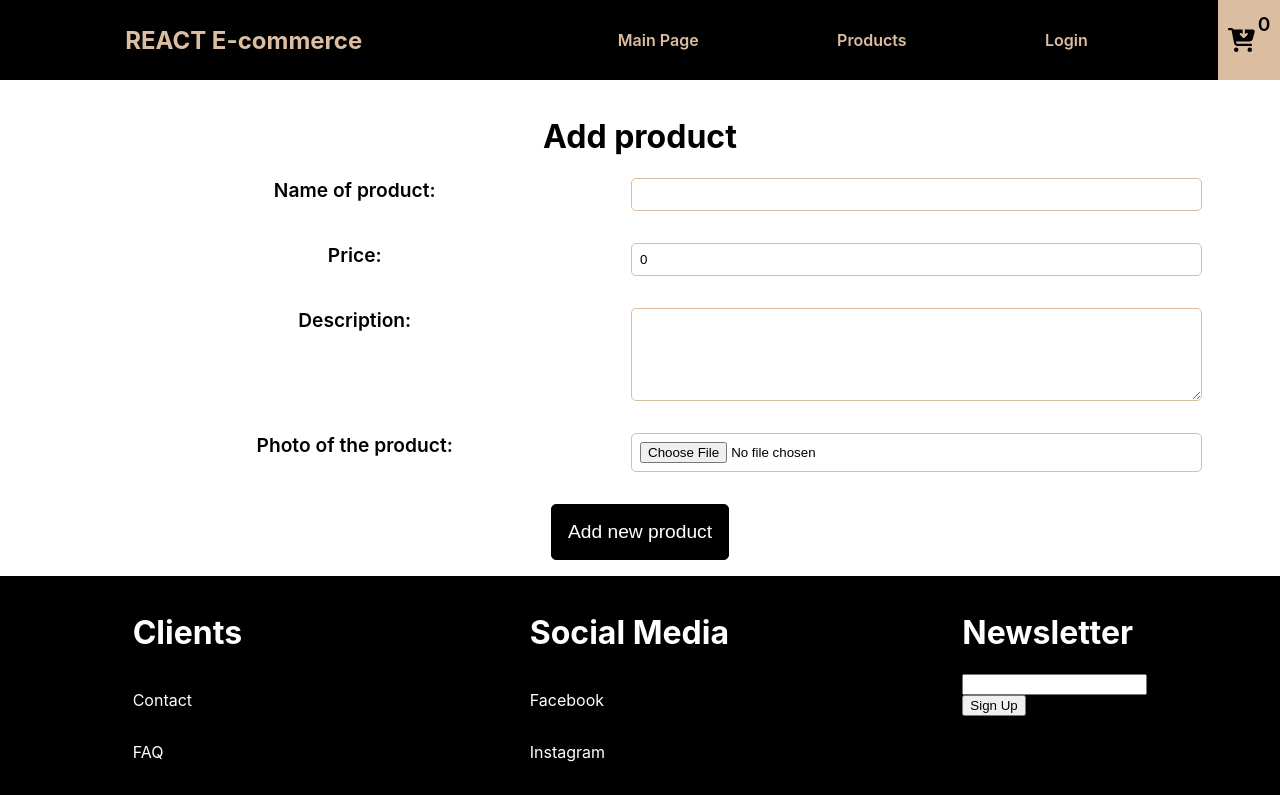
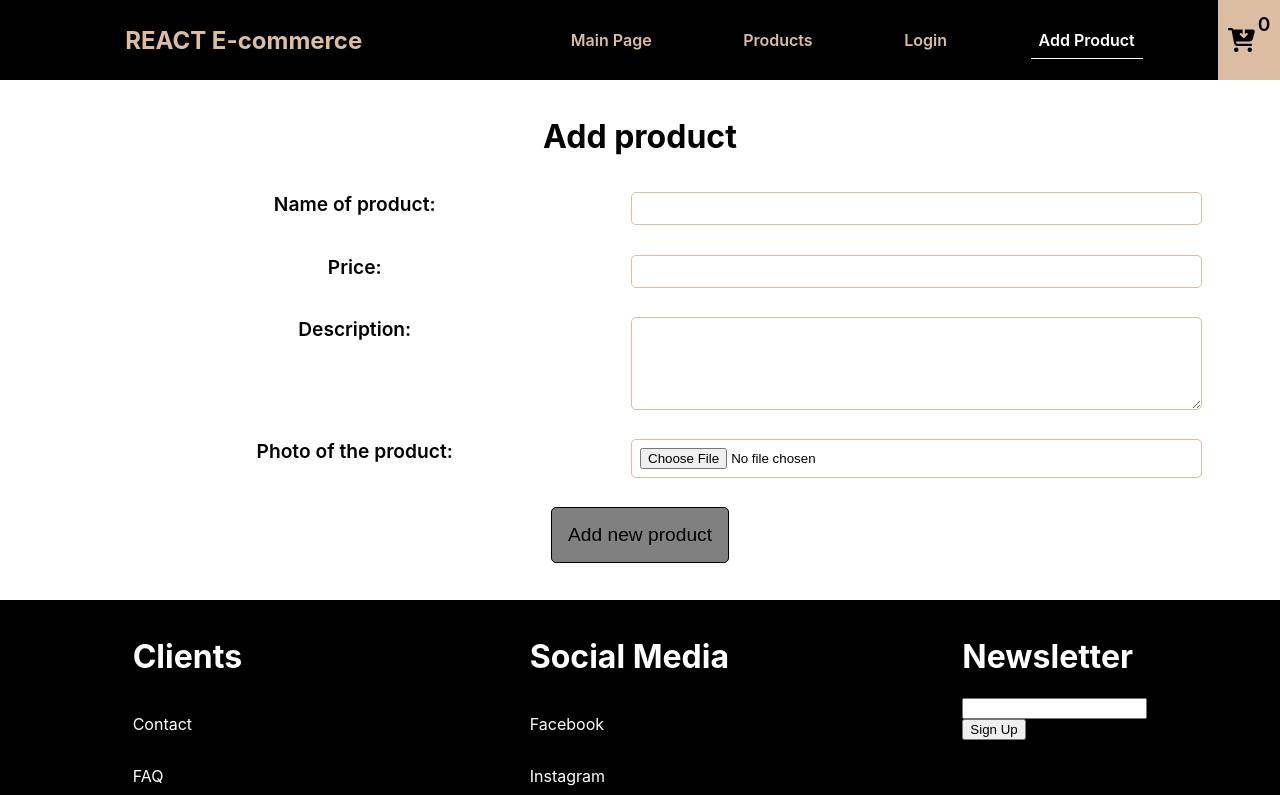
Before and after one commit to master6897/e-commerce, a React (Create React App) app: page /new-product in a window 1280 px wide. Shown: the top 795 px of the page. Built offline with nearby package versions, Linux system fonts and the light colour scheme.

Commit message:
Used custom hooks for http requests (adding new product) and validation (onChange and onBlur).

```diff
--- a/src/components/Navigation/Links.js
+++ b/src/components/Navigation/Links.js
@@ -41,6 +41,9 @@ const Links = (props) => {
             <ActiveLink path={'/login'}>
                 Login
             </ActiveLink>
+            <ActiveLink path={'/new-product'}>
+                Add Product
+            </ActiveLink>
         </Wrapper>
     )
 }
--- a/src/components/Products/NewProduct.js
+++ b/src/components/Products/NewProduct.js
@@ -1,22 +1,30 @@
 import styled from "styled-components";
 import NewProductForm from "./NewProductForm";
+import Modal from "../helpers/Modal/Modal";
+import useHttp from "../hooks/use-http";
+import { useState } from "react";
 
 const StyledContainer = styled.div`
     display: flex;
     flex-direction: column;
     align-items: center;
-    justify-content: center;
+    justify-content: stretch;
     width: 100%;
     padding: 1rem;
     margin-top: 5rem;
     box-sizing: border-box;
-    min-height: 50vh;
-`
+    min-height: 65vh;
+`;
 const NewProduct = () => {
+    const [isLoadingAll, setIsLoadingAll] = useState(false);
+    const {isLoading, error, isDone, sendRequest: addProduct} = useHttp();
     return(
         <StyledContainer>
             <h1>Add product</h1>
-            <NewProductForm />
+            {!isLoadingAll && !isDone && <NewProductForm addProduct={addProduct} setIsLoadingAll={setIsLoadingAll}/>}
+            {isLoadingAll && <Modal animate/>}
+            {isDone && !error && <Modal info message='Product has been added succesfully!'/>}
+            {isDone && error && <Modal info message='Could not add the product! Try again.' />}
         </StyledContainer>
     )
 }
--- a/src/components/Products/NewProductForm.js
+++ b/src/components/Products/NewProductForm.js
@@ -3,6 +3,8 @@ import React, {useState} from 'react';
 import styled from "styled-components";
 import Button from '../helpers/Button/Button';
 import { storage } from '../../firebase/firebase';
+import useHttp from '../hooks/use-http';
+import useInput from '../hooks/use-input';
 
 const StyledForm = styled.form`
     display: flex;
@@ -10,12 +12,12 @@ const StyledForm = styled.form`
     align-items: center;
     justify-content: space-around;
     width: 100%;
+    min-height: 50vh;
     & div{
         width: 90%;
         display: flex;
         align-items: flex-start;
         justify-content: flex-start;
-        margin-bottom: 2rem;
         & label{
             width: 50%;
             font-size: 1.2rem;
@@ -27,64 +29,115 @@ const StyledForm = styled.form`
             border: 1px solid var(--first);
             border-radius: 5px;
             outline: none;
+            &.error{
+                background-color: var(--third);
+            }
         }
     }
 `
 
-const NewProductForm = () => {
-    const allInputs = {imgUrl: ''};
-    const [imageAsFile, setImageAsFile] = useState('');
-    const [imageAsUrl, setImageAsUrl] = useState(allInputs);
-    const [inputName, setInputName] = useState('');
-    const [inputPrice, setInputPrice] = useState(0);
-    const [inputDescription, setInputDescription] = useState('');
+const NewProductForm = (props) => {
+    //const allInputs = {imgUrl: ''};
+   //const [imageAsFile, setImageAsFile] = useState('');
+    //const [imageAsUrl, setImageAsUrl] = useState(allInputs);
+    //const {isLoading, error, sendRequest: addProduct} = useHttp();
 
-    const imageAsFileHandler = (evt) => {
-        const image = evt.target.files[0];
-        setImageAsFile(image);
+   /* const imageChangeHandler = (evt) => {
+        setImageAsFile(evt.target.files[0]);
+    }*/
+    const {setIsLoadingAll} = props;
+    const {
+        value: productNameValue,
+        isValid: productNameValid,
+        isTouched: productNameTouched,
+        error: productNameError,
+        valueChangeHandler: productNameChangeHandler,
+        valueBlurHandler: productNameBlurHandler,
+        reset: productNameReset
+    } = useInput((item) => item.trim().length > 0);
+    const {
+        value: productPriceValue,
+        isValid: productPriceValid,
+        isTouched: productPriceTouched,
+        error: productPriceError,
+        valueChangeHandler: productPriceChangeHandler,
+        valueBlurHandler: productPriceBlurHandler,
+        reset: productPriceReset
+    } = useInput((item) => item.trim().length > 0);
+    const {
+        value: productDescrValue,
+        isValid: productDescrValid,
+        isTouched: productDescrTouched,
+        error: productDescrError,
+        valueChangeHandler: productDescrChangeHandler,
+        valueBlurHandler: productDescrBlurHandler,
+        reset: productDescrReset
+    } = useInput((item) => item.trim().length > 0);
+    const {
+        value: productPhotoValue,
+        isValid: productPhotoValid,
+        isTouched: productPhotoTouched,
+        error: productPhotoError,
+        valueChangeHandler: productPhotoChangeHandler,
+        valueBlurHandler: productPhotoBlurHandler,
+        reset: productPhotoReset
+    } = useInput((item) => item !== '', true);
+
+    let formIsValid = false;
+    if(productNameValid && productPriceValid && productDescrValid && productPhotoValid){
+        formIsValid = true;
     }
-    const inputNameHandler = (evt) => {
-        setInputName(evt.target.value);
+    const firebaseUploadHandler = async (evt) => {
+        if(formIsValid){
+            setIsLoadingAll(true);
+            evt.preventDefault();
+            if(productPhotoValue === ''){
+                throw new Error('Wrong photo!');
             }
-
-    const inputPriceHandler = (evt) => {
-        setInputPrice(parseInt(evt.target.value));
-    }
-
-    const inputDescriptionHandler = (evt) => {
-        setInputDescription(evt.target.value);
-    }
-
-    const firebaseUploadHandler = async (evt) => {
-        evt.preventDefault();
-        if(imageAsFile === ''){
-            console.log(`not an image, the imgae file is a ${typeof(imageAsFile)}`);
-        }
-        const uploadImage = storage.ref(`/images/${imageAsFile.name}`).put(imageAsFile);
+            const uploadImage = storage.ref(`/images/${productPhotoValue.name}`).put(productPhotoValue);
             uploadImage.on('state_changed', (snapShot) => {
                 console.log(snapShot);
             }, (err) => {
                 console.log(err);
             }, () => {
-            storage.ref('images').child(imageAsFile.name).getDownloadURL()
+                storage.ref('images').child(productPhotoValue.name).getDownloadURL()
                 .then(fireBaseUrl => {
-                setImageAsUrl(prevObject => ({...prevObject, imgUrl: fireBaseUrl}))
+                    /*addProduct({
+                        url: 'https://e-commerce-35f70-default-rtdb.europe-west1.firebasedatabase.app/products.json',
+                        method: 'POST',
+                        headers: {
+                            'Content-type' : 'application/json'
+                        },
+                        body: {
+                            name: productNameValue,
+                            price: productPriceValue,
+                            description: productDescrValue,
+                            image: fireBaseUrl
+                        }
+                    });*/
+                    props.addProduct({
+                        url: 'https://e-commerce-35f70-default-rtdb.europe-west1.firebasedatabase.app/products.json',
+                        method: 'POST',
+                        headers: {
+                            'Content-type' : 'application/json'
+                        },
+                        body: {
+                            name: productNameValue,
+                            price: productPriceValue,
+                            description: productDescrValue,
+                            image: fireBaseUrl
+                        }
+                    });
+                    setIsLoadingAll(false);
                 })
             });
-        const data = {
-            name: inputName,
-            price: inputPrice,
-            description: inputDescription,
-            image: imageAsUrl
-        };
-        const response = await fetch('https://e-commerce-35f70-default-rtdb.europe-west1.firebasedatabase.app/products.json', {
-            method: 'POST',
-            header: {
-                'Content-type' : 'application/json'
-            },
-            body: JSON.stringify(data)
-        });
-        console.log(response.json());
+
+            productNameReset();
+            productPriceReset();
+            productDescrReset();
+            productPhotoReset();
+        }
+
     }
 
     return(
@@ -92,34 +145,47 @@ const NewProductForm = () => {
             <div>
                 <label>Name of product:</label>
                 <input type='text'
-                    value={inputName}
-                    onChange={inputNameHandler}
+                    value={productNameValue}
+                    onChange={productNameChangeHandler}
+                    onBlur={productNameBlurHandler}
+                    className={productNameTouched && productNameError && 'error'}
                 />
             </div>
+            {productNameTouched && productNameError && <p style={{color: 'red'}}>Enter valid product name!</p>}
             <div>
                 <label>Price:</label>
                 <input type='number'
-                    value={inputPrice}
-                    onChange={inputPriceHandler}
+                     value={productPriceValue}
+                    onChange={productPriceChangeHandler}
+                    onBlur={productPriceBlurHandler}
+                    className={productPriceTouched && productPriceError && 'error'}
                  />
             </div>
+            {productPriceTouched && productPriceError && <span style={{color: 'red'}}>Enter valid product price!</span>}
             <div>
                 <label>Description:</label>
                 <textarea cols={20} rows={5}
-                    value={inputDescription}
-                    onChange={inputDescriptionHandler}
+                    value={productDescrValue}
+                    onChange={productDescrChangeHandler}
+                    onBlur={productDescrBlurHandler}
+                    className={productDescrTouched && productDescrError && 'error'}
                 />
             </div>
+            {productDescrTouched && productDescrError && <p style={{color: 'red'}}>Description can not be null!</p>}
             <div>
                 <label>Photo of the product:</label>
                 <input
                     type='file'
-                    onChange={imageAsFileHandler}
+                    onChange={productPhotoChangeHandler}
+                    onBlur={productPhotoBlurHandler}
+                    className={productPhotoTouched && productPhotoError && 'error'}
                 />
             </div>
+            {productPhotoTouched && productPhotoError && <span style={{color: 'red'}}>Pick valid photo!</span>}
             <Button
                 value='Add new product'
                 type='submit'
+                disabled={!formIsValid}
             />
         </StyledForm>
     )
--- a/src/components/helpers/Button/Button.js
+++ b/src/components/helpers/Button/Button.js
@@ -1,4 +1,4 @@
-import styled from "styled-components";
+import styled, {css} from "styled-components";
 
 const StyledButton = styled.button`
     padding: 1rem;
@@ -14,11 +14,23 @@ const StyledButton = styled.button`
         color: black;
         border: 1px solid var(--first);
     }
+    ${props => props.disabled === true && css`
+        background-color: grey;
+        color: black;
+        cursor: not-allowed;
+        border: 1px solid black;
+        &:hover{
+            background-color: grey;
+            color: black;
+            cursor: not-allowed;
+            border: 1px solid black;
+        }
+    `}
 `
 
 const Button = (props) => {
     return(
-        <StyledButton onClick={props.onClick} type={props.type}>
+        <StyledButton onClick={props.onClick} type={props.type} disabled={props.disabled}>
             {props.value}
         </StyledButton>
     )
--- /dev/null
+++ b/src/components/helpers/Modal/Modal.js
@@ -0,0 +1,97 @@
+import styled, {css, keyframes} from "styled-components";
+import Button from "../Button/Button";
+
+const animation = keyframes`
+    0%{
+        transform: rotate(0deg);
+    }
+    100%{
+        transform: rotate(360deg);
+    }
+`;
+
+const StyledContainer = styled.div`
+    display: flex;
+    align-items: center;
+    justify-content: center;
+    width: 100%;
+    ${props => props.animate && css`
+        & div.animation{
+            display: flex;
+            align-items: center;
+            justify-content: center;
+            width: 100%;
+            height: 20rem;
+            &:after{
+                content: " ";
+                display: block;
+                width: 64px;
+                height: 64px;
+                margin: 8px;
+                border-radius: 50%;
+                border: 6px solid #fff;
+                border-color: var(--first) transparent var(--first) transparent;
+                animation: ${animation} 1.2s linear infinite;
+            }
+        }
+    `}
+    ${props => props.info && css`
+        & div.info{
+            display: flex;
+            flex-direction: column;
+            align-items: center;
+            justify-content: center;
+            width: 90%;
+            height: 20rem;
+            border: 1px solid black;
+            border-radius: 20px;
+            overflow: hidden;
+            & h1{
+                display: flex;
+                height: 30%;
+                width:100%;
+                align-items: center;
+                justify-content: center;
+                background: var(--first);
+                margin: 0;
+            }
+            & h3{
+                display: flex;
+                height: 50%;
+                width:100%;
+                align-items: center;
+                justify-content: center;
+                margin: 0;
+            }
+            & div.button-container{
+                display: flex;
+                align-items: center;
+                justify-content: center;
+                height: 20%;
+                width:100%;
+            }
+        }
+    `}
+`
+
+const Modal = (props) => {
+    return(
+        <StyledContainer animate={props.animate} info={props.info}>
+            {props.animate && (
+                <div className='animation'>
+
+                </div>
+            )}
+            {props.info && (
+                <div className='info'>
+                    <h1>Info</h1>
+                    <h3>{props.message}</h3>
+                    <div className='button-container'>
+                        <Button value='Okay' />
+                    </div>
+                </div>
+            )}
+        </StyledContainer>
+    )
+}
+export default Modal;
--- /dev/null
+++ b/src/components/hooks/use-http.js
@@ -0,0 +1,40 @@
+import {useState, useCallback} from 'react';
+const useHttp = (applyData = null) => {
+    const [error, setError] = useState();
+    const [isLoading, setIsLoading] = useState(false);
+    const [isDone, setIsDone] = useState(false);
+
+    const sendRequest = useCallback(async (requestConfig) => {
+        setIsLoading(true);
+        setError(null);
+        try{
+            const response = await fetch(
+                requestConfig.url, {
+                method: requestConfig.method ? requestConfig.method : 'GET',
+                headers: requestConfig.headers ? requestConfig.headers : {},
+                body: requestConfig.body? JSON.stringify(requestConfig.body) : null
+            });
+            if(!response.ok){
+                throw new Error('Something went wrong!');
+            }
+            const data = await response.json();
+
+            setIsLoading(false);
+            setIsDone(true);
+            if(applyData !== null){
+                applyData(data);
+            }
+            return data;
+        }catch (err){
+            setError(err);
+        }
+    }, [applyData]);
+
+    return{
+        sendRequest,
+        error,
+        isLoading,
+        isDone
+    }
+}
+export default useHttp;
--- /dev/null
+++ b/src/components/hooks/use-input.js
@@ -0,0 +1,36 @@
+import {useState} from 'react';
+
+const useInput = (validation, photo=false) => {
+    const [enteredValue, setEnteredValue] = useState('');
+    const [isTouched, setIsTouched] = useState(false);
+
+    const valueIsValid = validation(enteredValue);
+    const error = isTouched && !valueIsValid;
+
+    const valueChangeHandler = (evt) => {
+        if(!photo){
+            setEnteredValue(evt.target.value);
+        }else{
+            setEnteredValue(evt.target.files[0]);
+        }
+    }
+
+    const valueBlurHandler = () => {
+        setIsTouched(true);
+    }
+
+    const reset = () => {
+        setEnteredValue('');
+        setIsTouched(false);
+    }
+    return{
+        value: enteredValue,
+        isValid: valueIsValid,
+        isTouched,
+        error,
+        valueChangeHandler,
+        valueBlurHandler,
+        reset
+    }
+}
+export default useInput;
```
Lines whose indentation alone changed are shown as unchanged.
